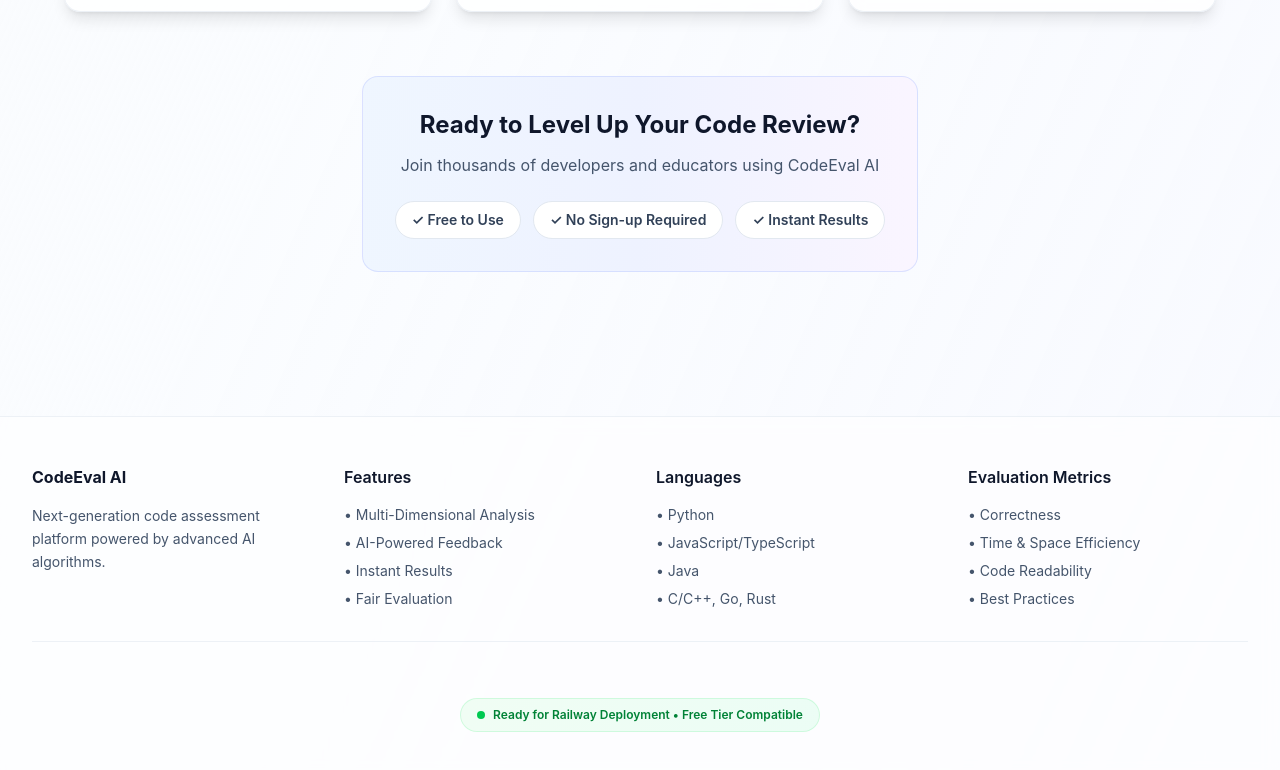
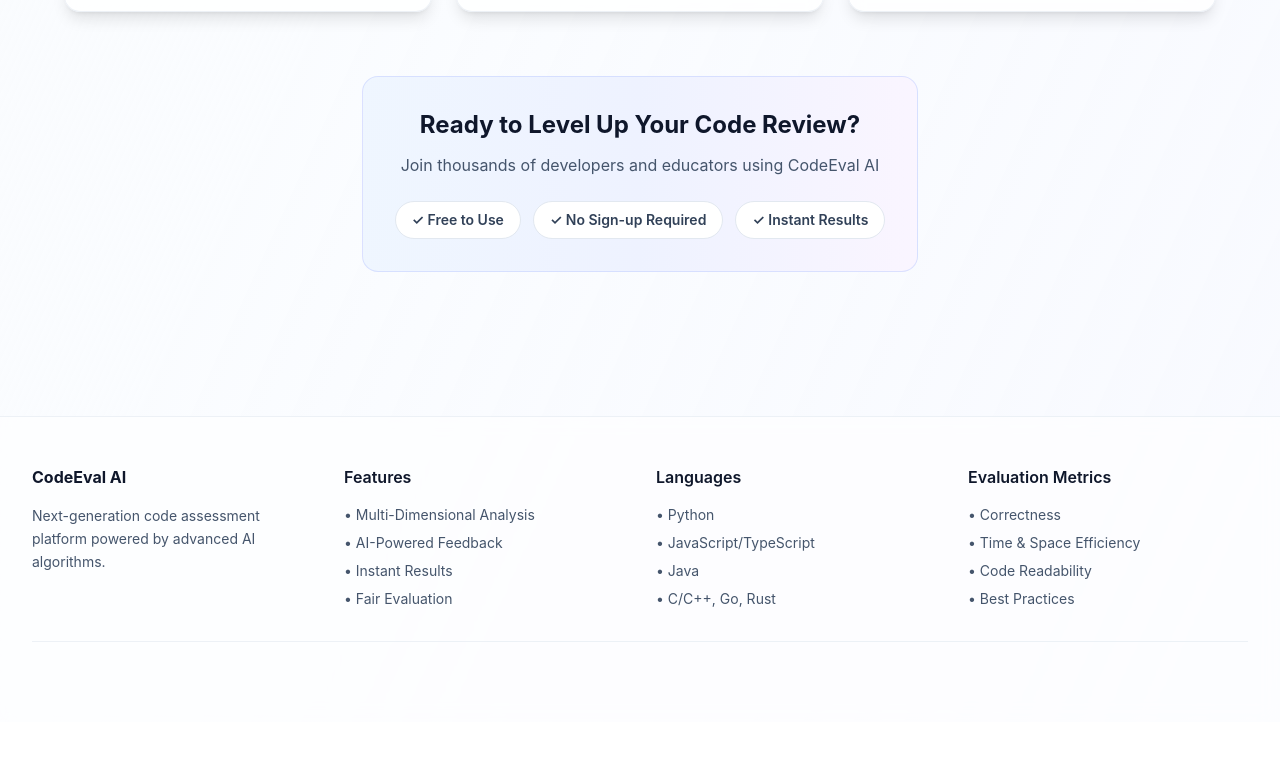
Before and after one commit to nityamm-coder/AI-Coding-Assignment-Evaluator, a React (Vite) app: page / in a window 1280 px wide. Shown: the part 2078-2848 px from the top of the page. After the commit the page ends 2800 px from the top, so only its background shows below. Built offline with nearby package versions, Linux system fonts and the light colour scheme.

Commit message:
removed Deployment section

```diff
--- a/src/components/Footer.tsx
+++ b/src/components/Footer.tsx
@@ -47,19 +47,6 @@
 
         {/* Bottom Bar */}
         <div className="pt-8 border-t border-slate-200/60">
-
-          {/* Deployment Info */}
-          <div className="mt-6 text-center">
-            <div className="inline-flex items-center gap-2 px-4 py-2 rounded-full bg-gradient-to-r from-green-50 to-emerald-50 border border-green-200/60">
-              <span className="relative flex h-2 w-2">
-                <span className="absolute inline-flex h-full w-full animate-ping rounded-full bg-green-400 opacity-75"></span>
-                <span className="relative inline-flex h-2 w-2 rounded-full bg-green-500"></span>
-              </span>
-              <span className="text-xs font-semibold text-green-700">
-                Ready for Railway Deployment • Free Tier Compatible
-              </span>
-            </div>
-          </div>
         </div>
       </div>
     </footer>
```
